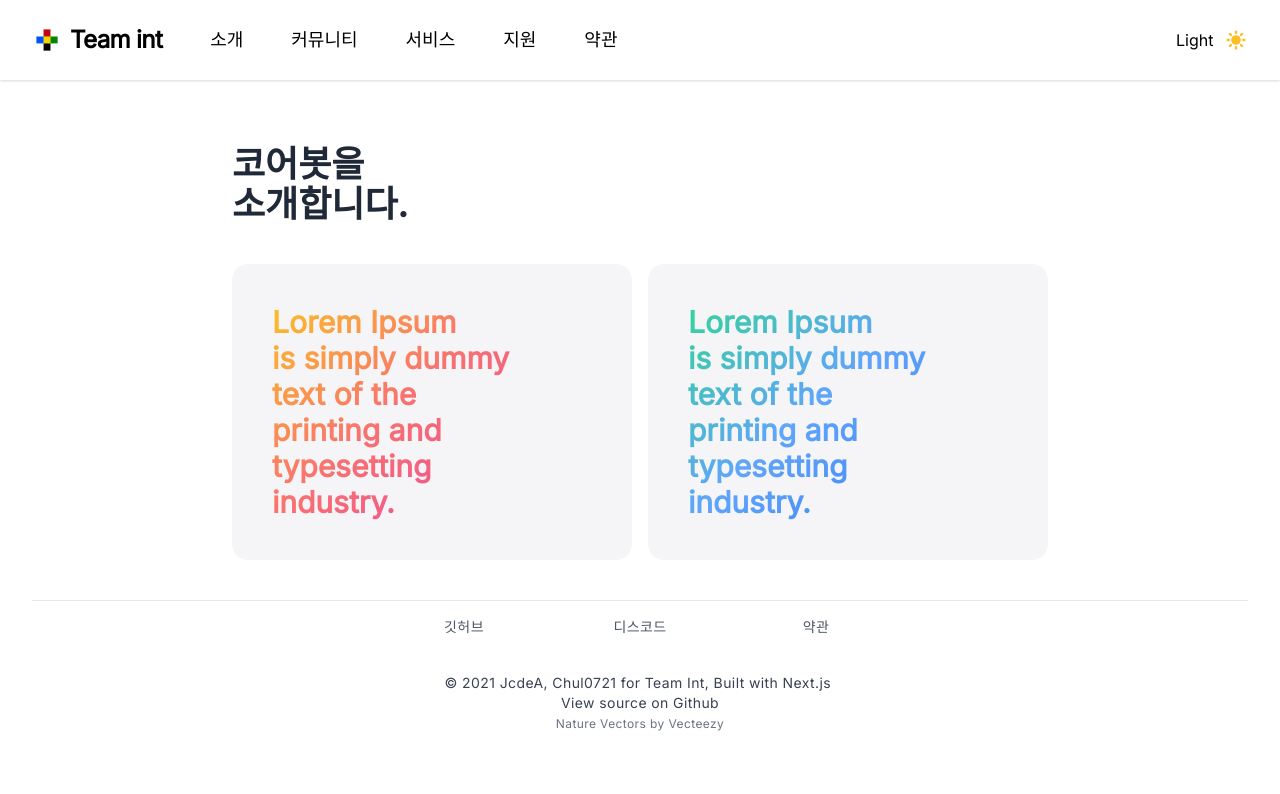
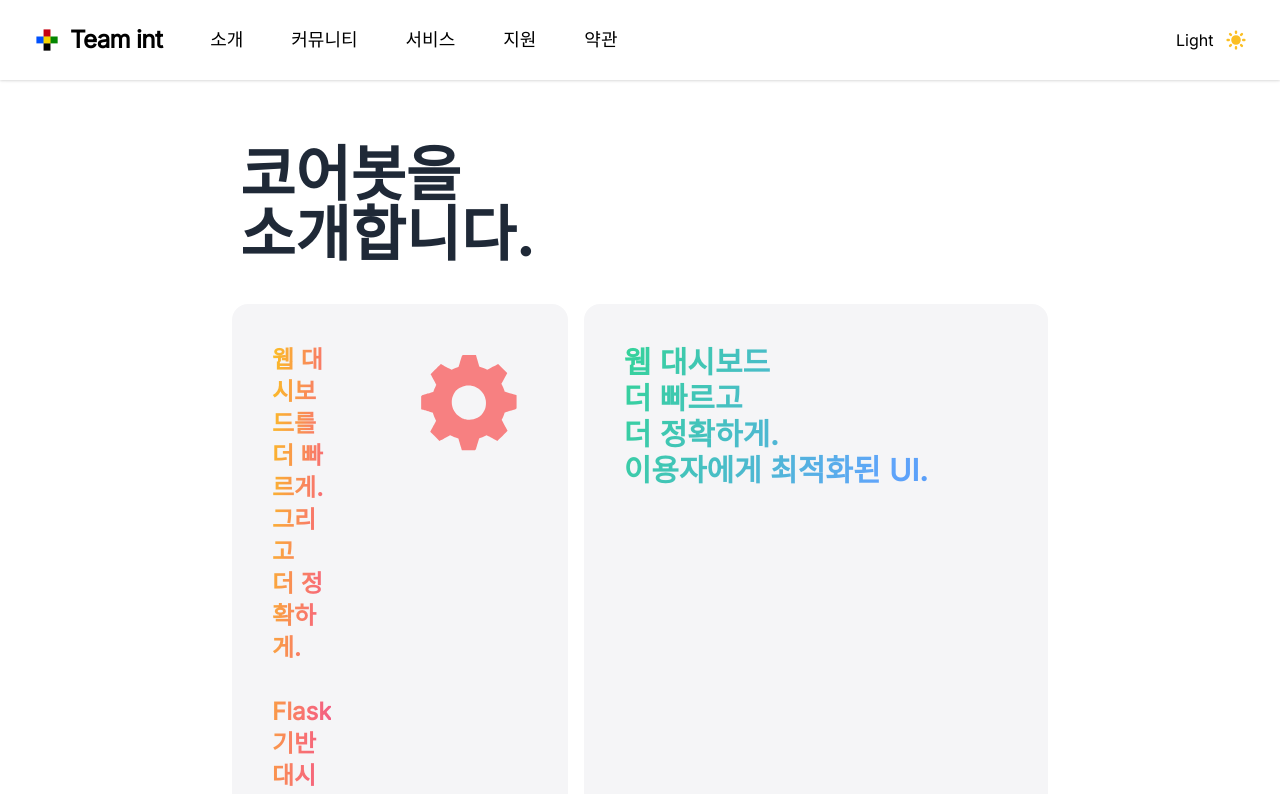
Before and after one commit to Team-int/Web, a Next.js app: page /core in a window 1280 px wide. Shown: the top 794 px of the page. Built offline with nearby package versions, Linux system fonts and the light colour scheme.

Commit message:
feat: Core Card

```diff
--- a/pages/core.tsx
+++ b/pages/core.tsx
@@ -1,26 +1,49 @@
 import React from 'react'
 import { NextPage } from 'next'
 import SEO from 'components/seo'
+import Image from 'next/image'
 
 const Core: NextPage = () => {
   return (
     <>
       <SEO />
       <div className="px-12 lg:px-56">
-        <div className="text-4xl font-bold pt-16 px-2 pb-8">
+        <div className="text-6xl font-bold pt-16 px-4 pb-8">
           코어봇을
           <br />
           소개합니다.
         </div>
-        <div className="grid grid-rows-1 grid-flow-col justify-items-stretch">
-          <div className="p-10 m-2 row-auto rounded-2xl border-0 bg-card dark:bg-black grid">
-            <div className="mr-20 text-3xl font-bold text-transparent bg-clip-text bg-gradient-to-br from-yellow-400 via-red-400 to-pink-500 justify-self-center">
-              Lorem Ipsum<br /> is simply dummy<br /> text of the printing and <br />typesetting industry.
+        <div className="grid grid-rows-1 md:grid-flow-col sm:grid-cols-1 justify-items-stretch">
+          <div className="flex flex-row p-10 m-2 row-auto rounded-2xl border-0 bg-card dark:bg-black">
+            <div className="hidden lg:inline mr-20 text-2xl font-bold text-transparent bg-clip-text bg-gradient-to-br from-yellow-400 via-red-400 to-pink-500">
+              웹 대시보드를 <br />
+              더 빠르게. <br />
+              그리고 <br />
+              더 정확하게. <br />
+              <br />
+              Flask 기반 <br />
+              대시보드로 <br />
+              호환성과 <br />
+              사용자에게 <br />
+              완벽한 <br />
+              디자인 제공
+            </div>
+            <div className="inline lg:hidden mr-20 text-3xl font-bold text-transparent bg-clip-text bg-gradient-to-br from-yellow-400 via-red-400 to-pink-500">
+              웹 대시보드 <br />
+              더 빠르고 <br />
+              더 정확하게. <br />
+              이용자에게 최적화된 UI.
+            </div>
+            <div className="hidden lg:inline opacity-50 infinite_rotating_logo">
+              <Image alt="settings" src="/static/images/core/settings.svg" height={350} width={350} />
             </div>
           </div>
           <div className="p-10 m-2 row-auto rounded-2xl border-0 bg-card dark:bg-black grid">
             <div className="mr-20 text-3xl font-bold text-transparent bg-clip-text bg-gradient-to-br from-green-400 via-blue-400 to-blue-500 justify-self-center">
-              Lorem Ipsum<br /> is simply dummy<br /> text of the printing and <br />typesetting industry.
+              웹 대시보드 <br />
+              더 빠르고 <br />
+              더 정확하게. <br />
+              이용자에게 최적화된 UI.
             </div>
           </div>
         </div>
--- a/styles/global.scss
+++ b/styles/global.scss
@@ -128,3 +128,14 @@ li {
     width:30%;
   }
 }
+
+.infinite_rotating_logo {
+  animation: rotate_image 10s linear infinite;
+  transform-origin: 50% 50%;
+}
+
+@keyframes rotate_image {
+100% {
+    transform: rotate(360deg);
+  }
+}
```
Also changed, not shown: public/static/images/core/settings.svg (added).
